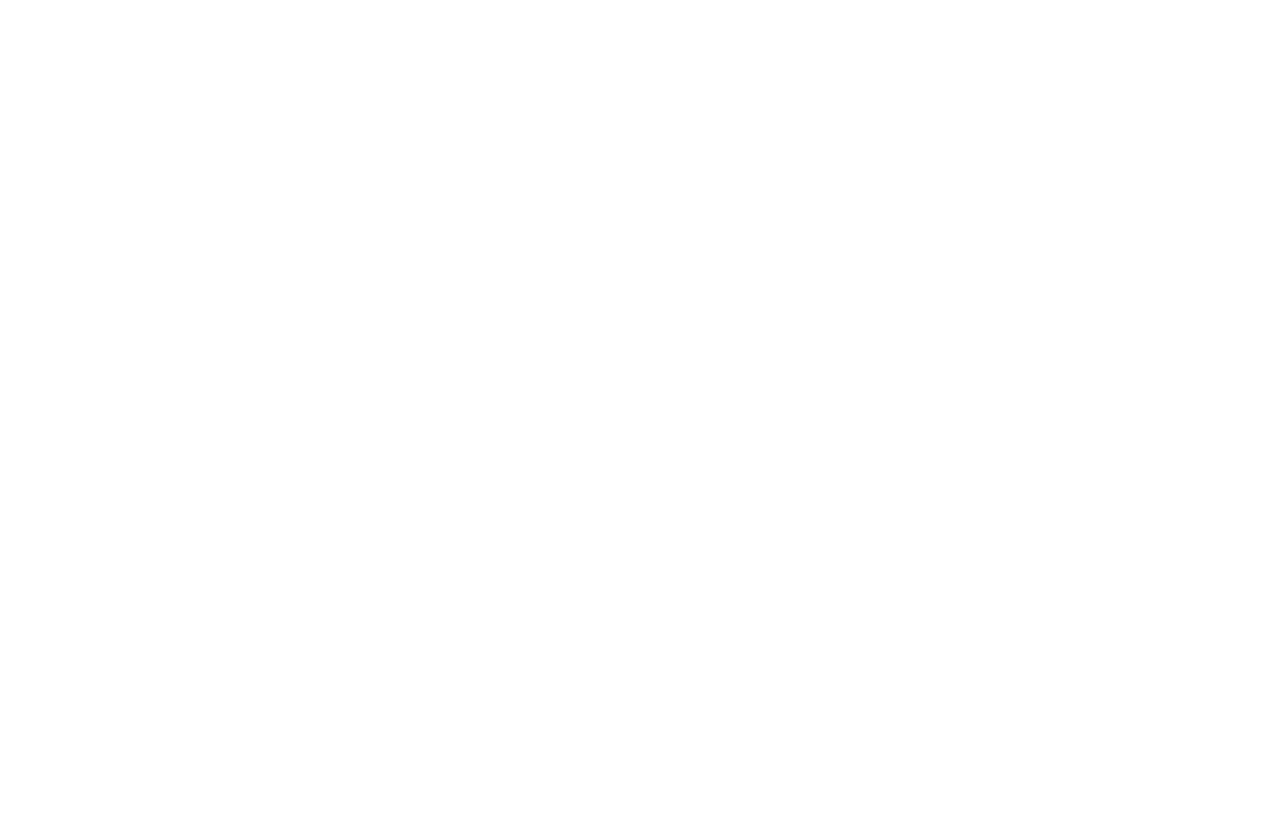
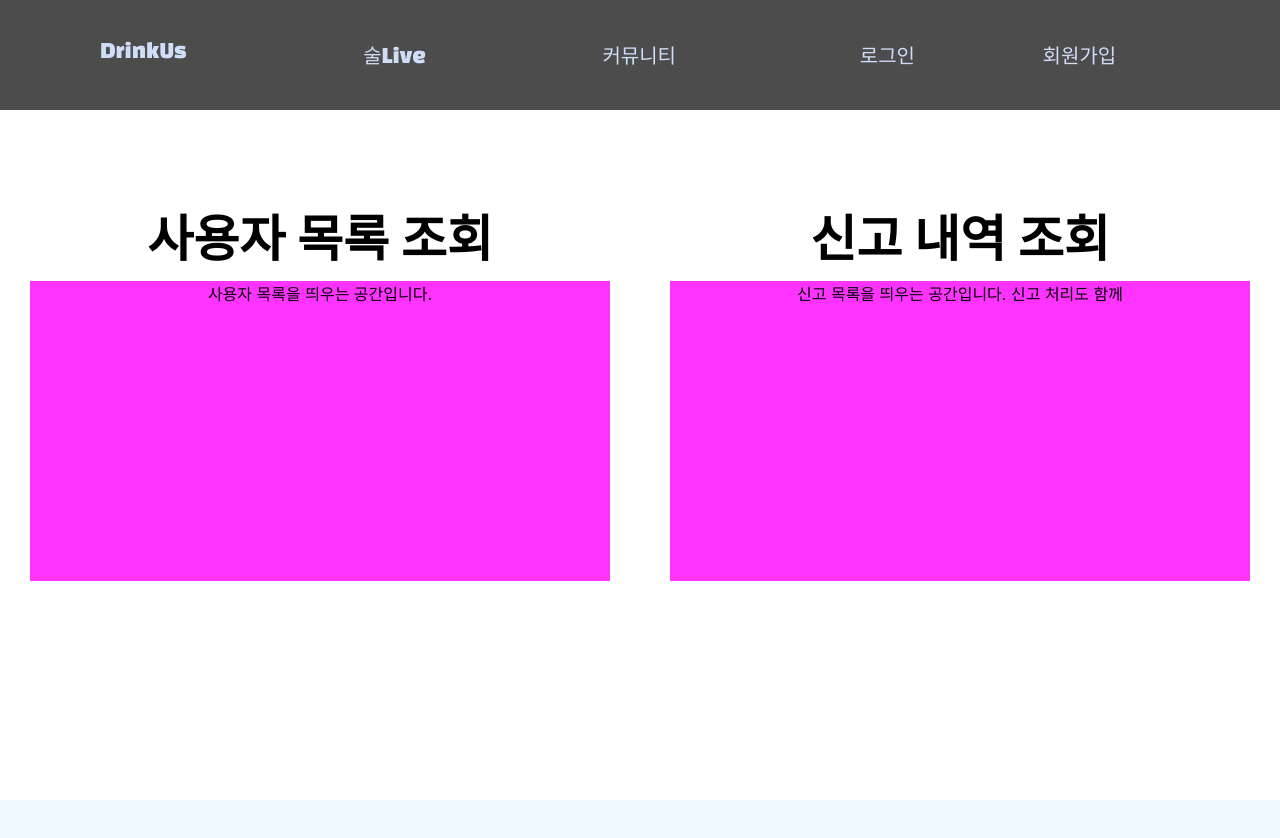
Before and after one commit to minwoo9629/DrinkUs, a React (Create React App) app in the folder FrontEnd/: page /admin in a window 1280 px wide. Before the commit this address had no page. Shown: the top 838 px of the page. Before the commit the page ends 800 px from the top, so only its background shows below. Built offline with nearby package versions, Linux system fonts and the light colour scheme; the HTML template or start-up script is replaced by a standard one; a web font is replaced by a local one.

Commit message:
feat: 관리자 페이지 기본세팅

```diff
--- a/FrontEnd/src/App.js
+++ b/FrontEnd/src/App.js
@@ -28,6 +28,7 @@ import MyArticle from "./pages/auth/mypage/MyArticle";
 import MySchedule from "./pages/auth/mypage/MySchedule";
 import { PersistGate } from "redux-persist/integration/react";
 import VideoConference from "./pages/room/VideoConference";
+import Admin from "./pages/admin/Admin";
 
 function App() {
   return (
@@ -66,6 +67,7 @@ function App() {
                 <Route path="schedule" element={<MySchedule />} />
               </Route>
               <Route path="/room/detail" element={<VideoConference />} />
+              <Route path="/admin" element={<Admin />} />
             </Routes>
           </div>
         </BrowserRouter>
--- /dev/null
+++ b/FrontEnd/src/pages/admin/Admin.js
@@ -0,0 +1,68 @@
+import { useState } from "react";
+import styled from "styled-components";
+import { client } from "../../utils/client";
+import { Wrapper } from "../../components/styled/Wrapper";
+import Header from "../../components/layout/Header";
+import Footer from "../../components/layout/Footer";
+import { BaseFlexWrapper, BaseFlexColWrapper } from "../../components/styled/Wrapper";
+
+const ContentWrapper = styled(BaseFlexWrapper)`
+  background: ${(props) => props.background};
+  height: ${(props) => props.height};
+  width: 100vw;
+`;
+
+const FunctionBlock = styled.div`
+  width: 80%;
+  margin-bottom: 20px;
+  color: black;
+  background-color: #ffffff;
+  border-radius: 30px;
+  padding: 30px;
+  align-items: center;
+`
+
+const FunctionTitle = styled.div`
+  font-size : 50px;
+  font-weight: bold;
+  text-align: center;
+  margin-bottom: 10px;
+`
+
+const FunctionContent = styled.div`
+  display: block
+  width: 100%;
+  height: 300px;
+  background-color: #ff33ff;
+  text-align: center;
+`;
+
+
+const Admin = () => {
+  return(
+    <>
+      <Header position={'fixed'} />
+      <Wrapper color={'white'}>
+        <FunctionBlock>
+          <FunctionTitle>사용자 목록 조회</FunctionTitle>
+          <FunctionContent>
+              사용자 목록을 띄우는 공간입니다.
+          </FunctionContent>
+        </FunctionBlock>
+        <FunctionBlock>
+          <FunctionTitle>신고 내역 조회</FunctionTitle>
+          <FunctionContent>
+              신고 목록을 띄우는 공간입니다.
+              신고 처리도 함께
+          </FunctionContent>
+        </FunctionBlock>
+
+      </Wrapper>
+
+      <Footer />
+    </>
+  );
+
+}
+
+export default Admin;
--- a/FrontEnd/src/pages/room/CreateRoom.js
+++ b/FrontEnd/src/pages/room/CreateRoom.js
@@ -8,19 +8,11 @@ import { client } from "../../utils/client"
 
 const CreateRoomBlock = styled.div`
   width: 800px;
-  margin-top: 20px;
   margin-bottom: 20px;
   color: white;
   background-color: #6F92BF;
   border-radius: 30px;
   padding: 30px;
-`
-
-const CreateRoomTitle = styled.div`
-  font-size : 50px;
-  font-weight: bold;
-  text-align: center;
-  margin-bottom: 10px;
 `
 
 const InputBlock = styled.div`
```
